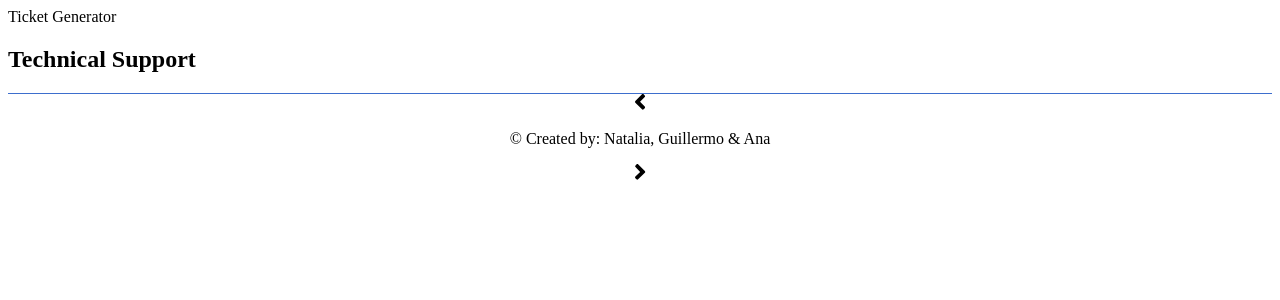
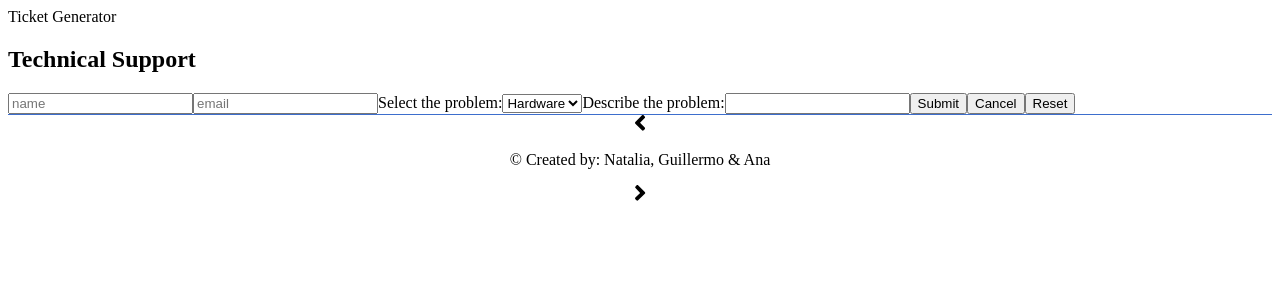
Before and after one commit to kayyra/Support-app, an Angular app in the folder src/main/frontend/: page / in a window 1280 px wide. Shown: the top 300 px of the page. Built offline with nearby package versions, Linux system fonts and the light colour scheme.

Commit message:
edit formulary

```diff
--- a/src/main/frontend/src/app/formulary/formulary.component.html
+++ b/src/main/frontend/src/app/formulary/formulary.component.html
@@ -2,6 +2,24 @@
 <div>
 <label>Ticket Generator</label>
 <h2>Technical Support</h2>
+<input type="text" id="name" name="name" value="" placeholder="name" required >
+<input type="text" id="email" name="email" value="" placeholder="email" required>
+<label for="problem">Select the problem:</label>
+<select name="problem" id="problem" name="problem" value="" required>
+    <option value="hardware">Hardware</option>
+    <option value="software">Software</option>
+    <option value="others">Others</option>
+
+</select>
+<label for="textarea">Describe the problem:</label>
+<input type="textarea" id="textarea" name="textarea" rows="6" cols="30">
+
+<button id="submit" type="submit" class="formsubmit">Submit</button>
+<button id="cancel" type="cancel" class="cancel">Cancel</button>
+<button id="reset" type="reset" class="reset">Reset</button>
+
+
+
 
 
 </div>
```
